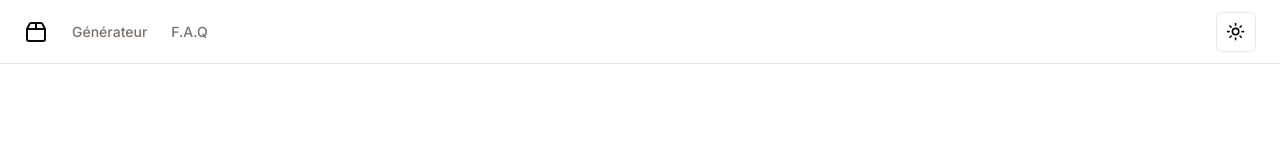
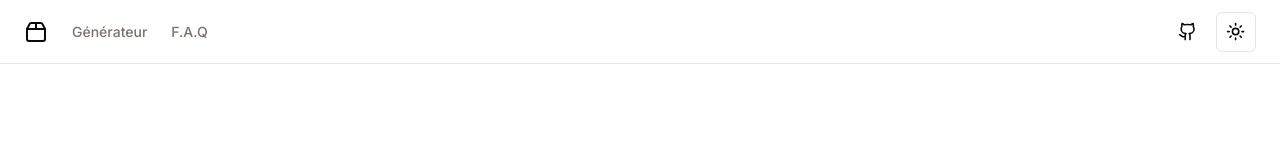
Before and after one commit to SofRahmani/qrcode, a Next.js app: page / in a window 1280 px wide. Shown: the top 160 px of the page. Built offline with nearby package versions, Linux system fonts and the light colour scheme.

Commit message:
feat: :sparkles: add Github link

```diff
--- a/src/components/header/Navbar.tsx
+++ b/src/components/header/Navbar.tsx
@@ -1,18 +1,10 @@
-import { DropdownMenuSeparator } from "@radix-ui/react-dropdown-menu";
-import { CircleUser, Menu, Package2, Search } from "lucide-react";
+import { NAVBAR_ITEMS } from "@/config/navbarItems";
+import { Menu, Package2 } from "lucide-react";
 import Link from "next/link";
+import Github from "../settings/Github";
+import { ModeToggle } from "../settings/ToggleDarkMode";
 import { Button } from "../ui/button";
-import {
-  DropdownMenu,
-  DropdownMenuContent,
-  DropdownMenuItem,
-  DropdownMenuLabel,
-  DropdownMenuTrigger
-} from "../ui/dropdown-menu";
-import { Input } from "../ui/input";
 import { Sheet, SheetContent, SheetTrigger } from "../ui/sheet";
-import { NAVBAR_ITEMS } from "@/config/navbarItems";
-import { ModeToggle } from '../settings/ToggleDarkMode'
 
 export default function Navbar() {
   return (
@@ -22,8 +14,12 @@ export default function Navbar() {
           <Package2 className="size-6" />
           <span className="sr-only">QR Code</span>
         </Link>
-        {NAVBAR_ITEMS.map((item) => (
-          <Link key={item.name} href={item.href} className="text-muted-foreground transition-colors hover:text-foreground">
+        {NAVBAR_ITEMS.map(item => (
+          <Link
+            key={item.name}
+            href={item.href}
+            className="text-muted-foreground transition-colors hover:text-foreground"
+          >
             {item.name}
           </Link>
         ))}
@@ -41,8 +37,12 @@ export default function Navbar() {
               <Package2 className="size-6" />
               <span className="sr-only">Acme Inc</span>
             </Link>
-            {NAVBAR_ITEMS.map((item) => (
-              <Link key={item.name} href={item.href} className="text-muted-foreground hover:text-foreground">
+            {NAVBAR_ITEMS.map(item => (
+              <Link
+                key={item.name}
+                href={item.href}
+                className="text-muted-foreground hover:text-foreground"
+              >
                 {item.name}
               </Link>
             ))}
@@ -50,7 +50,8 @@ export default function Navbar() {
         </SheetContent>
       </Sheet>
       <div className="flex w-full items-center gap-4 md:ml-auto md:gap-2 lg:gap-4">
-        <div className="ml-auto sm:flex-initial">
+        <div className="ml-auto flex gap-2 sm:flex-initial">
+          <Github />
           <ModeToggle />
         </div>
       </div>
--- /dev/null
+++ b/src/components/settings/Github.tsx
@@ -0,0 +1,14 @@
+import Link from 'next/link'
+import { Button } from '../ui/button'
+import { GithubIcon } from 'lucide-react'
+
+
+export default function Github() {
+  return (
+    <Link href="https://github.com/SofRahmani" target="_blank">
+      <Button variant="ghost" size="icon">
+        <GithubIcon className="size-[1.2rem]" />
+      </Button>
+    </Link>
+  );
+}
```
